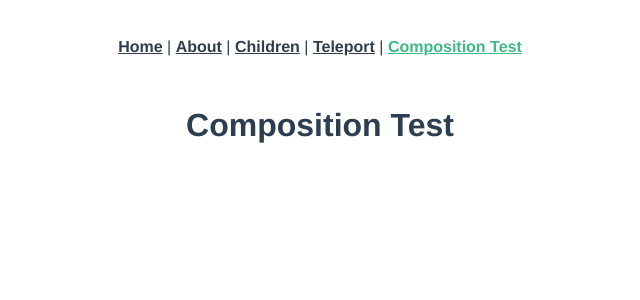
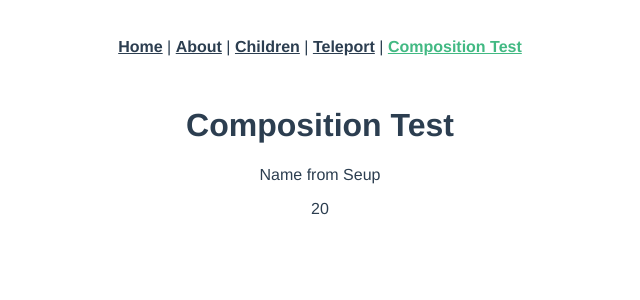
Before and after one commit to hidemiura1111/learning-vue3_cli, a Vue app: page /composition-test in a window 1280 px wide. Shown: the top 300 px of the page, without its empty margins (320-960 px from the left). Built offline with nearby package versions, Linux system fonts and the light colour scheme.

Commit message:
returned value in setup()

```diff
--- a/src/views/CompositionTestView.vue
+++ b/src/views/CompositionTestView.vue
@@ -1,16 +1,29 @@
 <template>
   <div>
     <h1>Composition Test</h1>
+    <p>{{ name }}</p>
+    <p>{{ age }}</p>
   </div>
 </template>
 
 <script>
 export default {
   name: "CompositionTestView",
-  data() { },
   setup() {
     console.log("setup")
     console.log(this)
+    let name = "Name from Seup"
+    const age = 20
+    return {
+      name,
+      age
+    }
+  },
+  data() {
+    return {
+      nameData: "Name from Data",
+      ageData: 20
+    }
   },
   created() {
     console.log("created")
```
